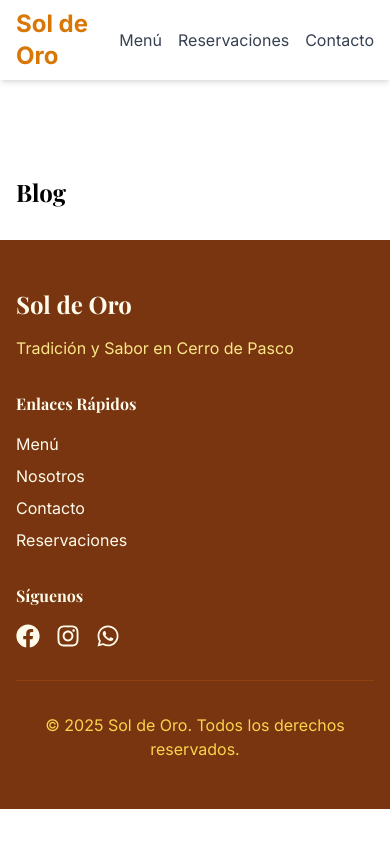
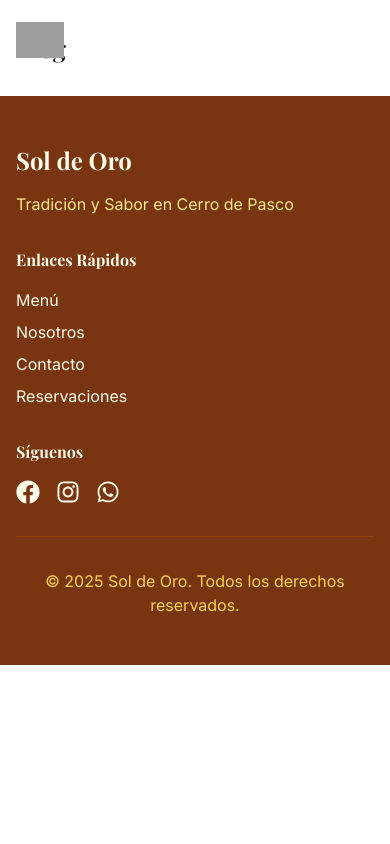
Before and after one commit to deivipluss/sol-de-oro, a Next.js app: page /blog in a window 390 px wide. Built offline with nearby package versions, Linux system fonts and the light colour scheme; grey boxes are pictures that could not be loaded; a web font is replaced by a local one.

Commit message:
frontendfix1

```diff
--- a/src/app/globals.css
+++ b/src/app/globals.css
@@ -30,7 +30,7 @@
 }
 
 body {
-  color: rgb(var(--foreground-rgb));
+  color: var(--foreground);
   background: var(--background);
   font-family: var(--font-inter);
 }
@@ -60,6 +60,10 @@ body {
 
   .card-hover {
     @apply transition-all duration-300 transform hover:-translate-y-2 hover:shadow-xl;
+  }
+
+  .container {
+    @apply px-4 md:px-6 mx-auto;
   }
 }
 
--- a/src/app/layout.tsx
+++ b/src/app/layout.tsx
@@ -30,10 +30,10 @@ export default function RootLayout({
 }) {
   return (
     <html lang="es" className={`${inter.variable} ${playfair.variable}`}>
-      <body className="font-sans antialiased min-h-screen bg-background ${inter.className} ${playfair.className}">
+      <body className={`font-sans antialiased min-h-screen bg-background ${inter.className}`}>
         <Providers>
           <Navbar />
-          <main className="pt-16">
+          <main>
             {children}
           </main>
           <Footer />
--- a/src/app/shared/Navbar.tsx
+++ b/src/app/shared/Navbar.tsx
@@ -1,24 +1,137 @@
-import Link from 'next/link'
+'use client';
+
+import { useState, useEffect } from 'react';
+import Link from 'next/link';
+import Image from 'next/image';
+import { usePathname } from 'next/navigation';
+import { motion, AnimatePresence } from 'framer-motion';
+
+const navigation = [
+  { name: 'Inicio', href: '/' },
+  { name: 'Menú', href: '/menu' },
+  { name: 'Sobre nosotros', href: '/about' },
+  { name: 'Reservas', href: '/reservations' },
+  { name: 'Contacto', href: '/contact' },
+];
 
 export default function Navbar() {
+  const [isOpen, setIsOpen] = useState(false);
+  const [scrolled, setScrolled] = useState(false);
+  const pathname = usePathname();
+
+  // Handle scroll effect
+  useEffect(() => {
+    const handleScroll = () => {
+      const isScrolled = window.scrollY > 10;
+      if (isScrolled !== scrolled) {
+        setScrolled(isScrolled);
+      }
+    };
+
+    window.addEventListener('scroll', handleScroll);
+    return () => {
+      window.removeEventListener('scroll', handleScroll);
+    };
+  }, [scrolled]);
+
   return (
-    <nav className="bg-white shadow-md">
-      <div className="container mx-auto px-4 py-2 flex justify-between items-center">
-        <Link href="/" className="text-2xl font-bold text-amber-600">
-          Sol de Oro
+    <header className={`fixed w-full z-50 transition-all duration-300 ${
+      scrolled ? 'bg-white shadow-md py-2' : 'bg-transparent py-4'
+    }`}>
+      <div className="container mx-auto px-4 flex justify-between items-center">
+        {/* Logo */}
+        <Link href="/" className="relative z-10">
+          <div className="flex items-center">
+            <div className="relative h-12 w-12 mr-2">
+              <Image
+                src="/images/ui/logo.png"
+                alt="Sol de Oro"
+                fill
+                className="object-contain"
+              />
+            </div>
+            <span className={`font-display text-xl font-bold ${
+              scrolled ? 'text-amber-900' : 'text-white'
+            }`}>
+              Sol de Oro
+            </span>
+          </div>
         </Link>
-        <div className="flex space-x-4">
-          <Link href="/menu" className="text-gray-700 hover:text-amber-600">
-            Menú
-          </Link>
-          <Link href="/reservations" className="text-gray-700 hover:text-amber-600">
-            Reservaciones
-          </Link>
-          <Link href="/contact" className="text-gray-700 hover:text-amber-600">
-            Contacto
-          </Link>
-        </div>
+
+        {/* Desktop Navigation */}
+        <nav className="hidden md:flex items-center space-x-6">
+          {navigation.map((item) => (
+            <Link
+              key={item.name}
+              href={item.href}
+              className={`font-medium transition-colors duration-200 ${
+                pathname === item.href
+                  ? (scrolled ? 'text-amber-600' : 'text-amber-300')
+                  : (scrolled ? 'text-gray-800 hover:text-amber-600' : 'text-white hover:text-amber-200')
+              }`}
+            >
+              {item.name}
+            </Link>
+          ))}
+        </nav>
+
+        {/* Mobile Menu Button */}
+        <button
+          className="md:hidden relative z-10 p-2"
+          onClick={() => setIsOpen(!isOpen)}
+          aria-label="Toggle menu"
+        >
+          <div className="relative w-6 h-5">
+            <span
+              className={`absolute h-0.5 w-full transform transition-all duration-300 ${
+                scrolled ? 'bg-gray-800' : 'bg-white'
+              } ${isOpen ? 'rotate-45 top-2' : 'top-0'}`}
+            />
+            <span
+              className={`absolute h-0.5 w-full top-2 transform transition-all duration-300 ${
+                scrolled ? 'bg-gray-800' : 'bg-white'
+              } ${isOpen ? 'opacity-0' : 'opacity-100'}`}
+            />
+            <span
+              className={`absolute h-0.5 w-full transform transition-all duration-300 ${
+                scrolled ? 'bg-gray-800' : 'bg-white'
+              } ${isOpen ? '-rotate-45 top-2' : 'top-4'}`}
+            />
+          </div>
+        </button>
       </div>
-    </nav>
-  )
+
+      {/* Mobile Navigation */}
+      <AnimatePresence>
+        {isOpen && (
+          <motion.div
+            initial={{ opacity: 0, height: 0 }}
+            animate={{ opacity: 1, height: 'auto' }}
+            exit={{ opacity: 0, height: 0 }}
+            transition={{ duration: 0.3 }}
+            className="md:hidden bg-white"
+          >
+            <div className="container mx-auto px-4 py-4">
+              <nav className="flex flex-col space-y-4">
+                {navigation.map((item) => (
+                  <Link
+                    key={item.name}
+                    href={item.href}
+                    onClick={() => setIsOpen(false)}
+                    className={`font-medium px-2 py-2 rounded-md transition-colors duration-200 ${
+                      pathname === item.href
+                        ? 'text-amber-600 bg-amber-50'
+                        : 'text-gray-800 hover:text-amber-600 hover:bg-amber-50/50'
+                    }`}
+                  >
+                    {item.name}
+                  </Link>
+                ))}
+              </nav>
+            </div>
+          </motion.div>
+        )}
+      </AnimatePresence>
+    </header>
+  );
 }
```
